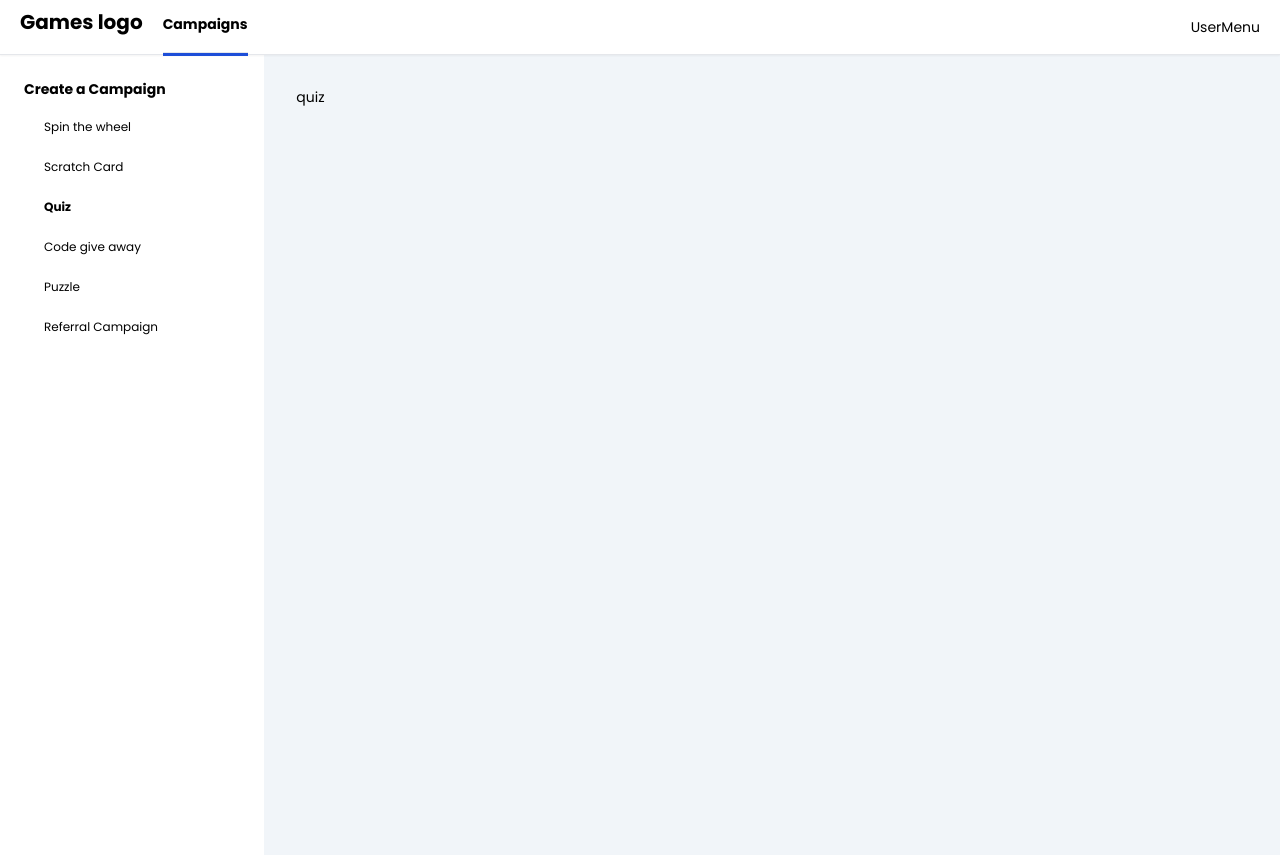
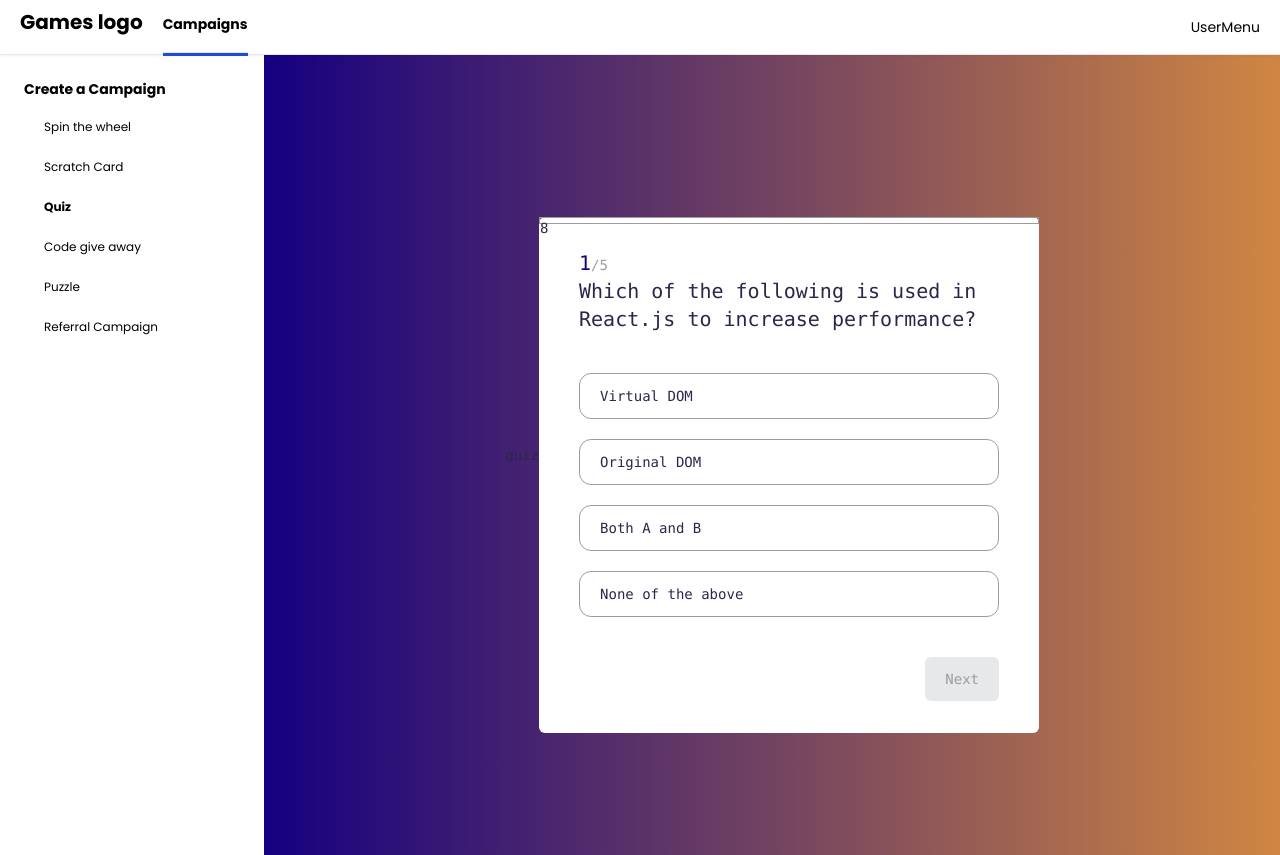
Before and after one commit to TEMIYORES/gamesProject, a React (Vite) app: page /campaigns/quiz in a window 1280 px wide. Built offline with nearby package versions, Linux system fonts and the light colour scheme; some icons are missing.

Commit message:
Quiz app underwork

```diff
--- a/src/components/quizComponents/QuizContainer.tsx
+++ b/src/components/quizComponents/QuizContainer.tsx
@@ -1,3 +1,7 @@
+import { useState } from "react";
+import { resultInitialState } from "../../screens/quiz/quizQuestions";
+import AnswerTimer from "./answerTimer/AnswerTimer";
+
 interface quizQuestionsType {
   questions: {
     question: string;
@@ -6,8 +10,140 @@ interface quizQuestionsType {
     correctAnswer: string;
   }[];
 }
+
 const QuizContainer: React.FC<quizQuestionsType> = ({ questions }) => {
-  return <div className="quiz-container"></div>;
+  // let [containerTopOffset, setcontainerTopOffset] = useState<string>(
+  //   "calc(100vh - 100px)"
+  // );
+  // useState(() => {
+  //   window.onload = () => {
+  //     const container = document.getElementById("quiz-container");
+  //     console.log(container?.offsetTop);
+  //     if (container != undefined) {
+  //       const remainingHeight = window.innerHeight - container?.offsetTop;
+  //       setcontainerTopOffset(`calc(${remainingHeight})px`);
+  //     }
+  //   };
+  // });
+
+  const [currentQuestion, setCurrentQuestion] = useState(0);
+  const { question, choices, correctAnswer } = questions[currentQuestion];
+  const [answerIndex, setAnswerIndex] = useState<number | null>(null);
+  const [answer, setAnswer] = useState<boolean | null>(null);
+  const [result, setResult] = useState(resultInitialState);
+  const [showResult, setShowResult] = useState(false);
+
+  const styles = {
+    customButton:
+      "bg-gradient-to-r from-primary to-accent rounded-md text-sm outline-none border-none cursor-pointer py-3 px-5 text-bg disabled:from-bgAccent disabled:to-bgAccent disabled:bg-bgAccent disabled:text-disabled disabled:cursor-not-allowed mt-10",
+  };
+  const onAnswerClick = (answer: string, index: number) => {
+    setAnswerIndex(index);
+    if (answer === correctAnswer) {
+      setAnswer(true);
+    } else {
+      setAnswer(false);
+    }
+  };
+  const onClickNext = () => {
+    setAnswerIndex(null);
+    setResult((prev) =>
+      answer
+        ? {
+            ...prev,
+            score: prev.score + 5,
+            correctAnswers: prev.correctAnswers + 1,
+          }
+        : { ...prev, wrongAnswers: prev.wrongAnswers + 1 }
+    );
+    if (currentQuestion !== questions.length - 1) {
+      setCurrentQuestion((prev) => prev + 1);
+    } else {
+      setCurrentQuestion(0);
+      setShowResult(true);
+    }
+  };
+  const onTryAgain = () => {
+    setResult(resultInitialState);
+    setShowResult(false);
+  };
+  return (
+    <div
+      // style={{ height: containerTopOffset }}
+      id="quiz-container"
+      className={` w-[500px] bg-bg rounded-md mt-10 py-8 px-10 relative`}
+    >
+      {!showResult ? (
+        <>
+          <AnswerTimer />
+          <span className="text-xl font-medium text-primary">
+            {currentQuestion + 1}
+          </span>
+          <span className="text-sm font-medium text-disabled">
+            /{questions.length}
+          </span>
+          <h2 className="text-xl font-medium m-0">{question}</h2>
+          <ul className="mt-10">
+            {choices.map((answer, index) => {
+              return (
+                <li
+                  onClick={() => onAnswerClick(answer, index)}
+                  key={answer}
+                  className={`${
+                    answerIndex === index
+                      ? "bg-primary border border-accent text-white"
+                      : ""
+                  } text-foreground text-sm bg-bg border border-disabled rounded-xl py-3 px-5 mt-5 cursor-pointer`}
+                >
+                  {answer}
+                </li>
+              );
+            })}
+          </ul>
+          <div className="flex justify-end">
+            <button
+              onClick={onClickNext}
+              disabled={answerIndex === null}
+              className={styles.customButton}
+            >
+              {currentQuestion === questions.length - 1 ? "Finish" : "Next"}
+            </button>
+          </div>
+        </>
+      ) : (
+        <div className="text-center">
+          <h3 className=" font-bold text-xl mb-5">Result</h3>
+          <p className="text-base font-medium mb-3">
+            Total Questions:{" "}
+            <span className="text-primary text-xl font-bold">
+              {questions.length}
+            </span>
+          </p>
+          <p className="text-base font-medium mb-3">
+            Total Score:{" "}
+            <span className="text-primary text-xl font-bold">
+              {result.score}
+            </span>
+          </p>
+          <p className="text-base font-medium mb-3">
+            Correct Answers:{" "}
+            <span className="text-primary text-xl font-bold">
+              {result.correctAnswers}
+            </span>
+          </p>
+          <p className="text-base font-medium mb-3">
+            Wrong Answers:{" "}
+            <span className="text-primary text-xl font-bold">
+              {result.wrongAnswers}
+            </span>
+          </p>
+          <button className={styles.customButton} onClick={onTryAgain}>
+            Try Again
+          </button>
+        </div>
+      )}
+    </div>
+  );
 };
 
 export default QuizContainer;
--- /dev/null
+++ b/src/components/quizComponents/answerTimer/AnswerTimer.tsx
@@ -0,0 +1,21 @@
+import { useEffect, useState } from "react";
+
+const AnswerTimer = () => {
+  const [counter, setCounter] = useState(0);
+  useEffect(() => {
+    setTimeout(() => {
+      setInterval(() => {
+        setCounter((cur) => cur + 1);
+      }, 1000);
+    }, 1000);
+  }, []);
+  return (
+    <div className="absolute top-0 left-0 w-full border border-disabled">
+      <div className="h-[5px] transition duration-1000 ease-linear w-0">
+        {counter}
+      </div>
+    </div>
+  );
+};
+
+export default AnswerTimer;
--- a/src/screens/quiz/Quiz.tsx
+++ b/src/screens/quiz/Quiz.tsx
@@ -6,7 +6,7 @@ const Quiz = () => {
   return (
     <div className="flex">
       <Sidebar />
-      <div className="w-full p-8">
+      <div className="w-full p-8 flex justify-center items-center font-mono text-foreground bg-gradient-to-r from-primary to-accent">
         <p>quiz</p>
         <QuizContainer questions={jsQuizz.questions} />
       </div>
--- a/src/screens/quiz/quizQuestions.ts
+++ b/src/screens/quiz/quizQuestions.ts
@@ -49,3 +49,9 @@ export const jsQuizz = {
     },
   ],
 };
+
+export const resultInitialState = {
+  score: 0,
+  correctAnswers: 0,
+  wrongAnswers: 0,
+};
--- a/tailwind.config.js
+++ b/tailwind.config.js
@@ -3,16 +3,18 @@ export default {
   mode: "jit",
   content: ["./index.html", "./src/**/*.{js,ts,jsx,tsx}"],
   theme: {
-    extend: {},
+    extend: {
+      colors: {
+        primary: "#150080",
+        accent: "#d08642",
+        bg: "#fff",
+        bgAccent: "#e7e8e9",
+        disabled: "#9c9c9c",
+        foreground: "#2d264b",
+      },
+    },
   },
-  colors: {
-    primary: "#150080",
-    $accent: "#d08642",
-    bg: "#fff",
-    $bgAccent: "#e7e8e9",
-    disabled: "#9c9c9c",
-    foreground: "#2d264b",
-  },
+
   safelist: ["bg-[#ff8967]"],
   plugins: [],
 };
```
